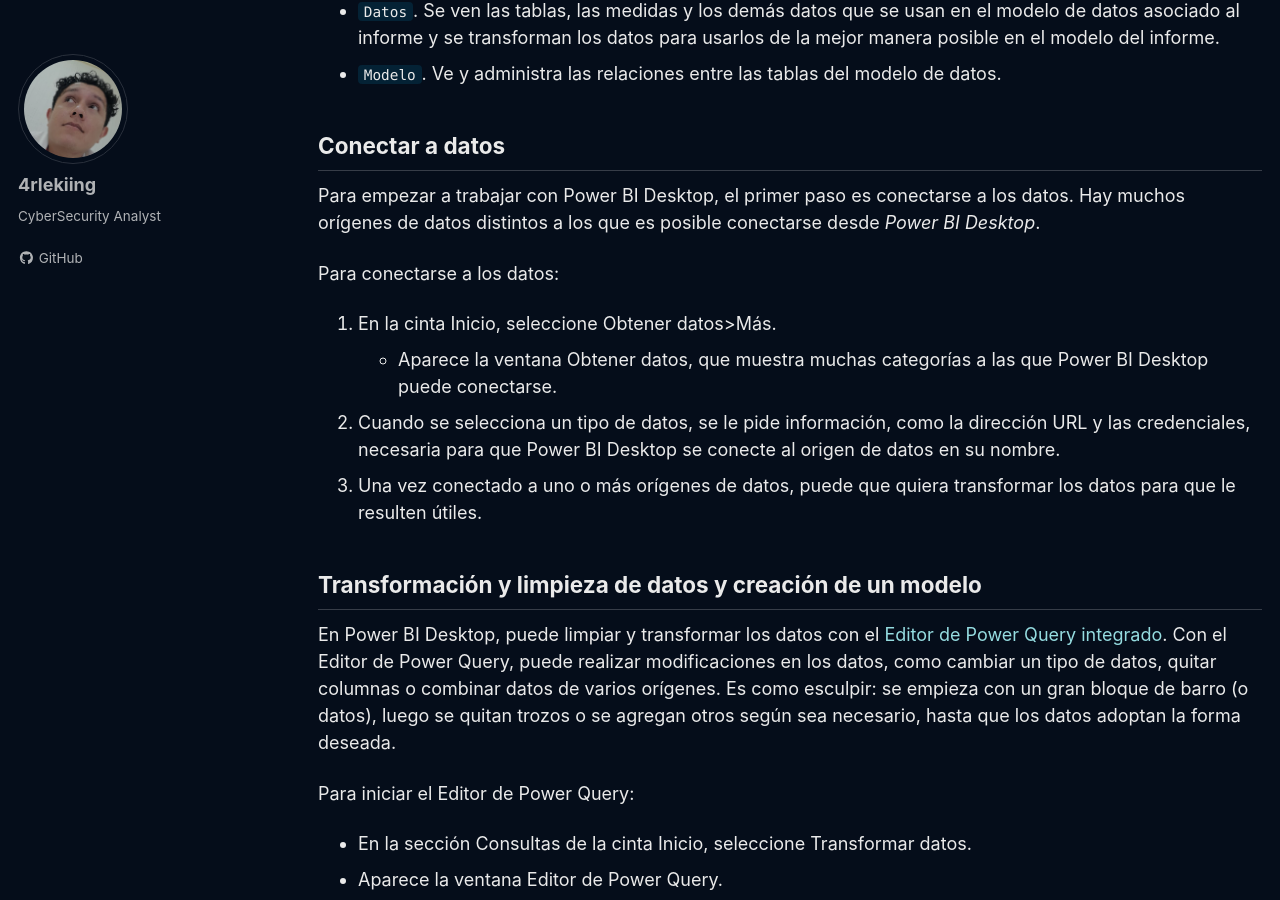
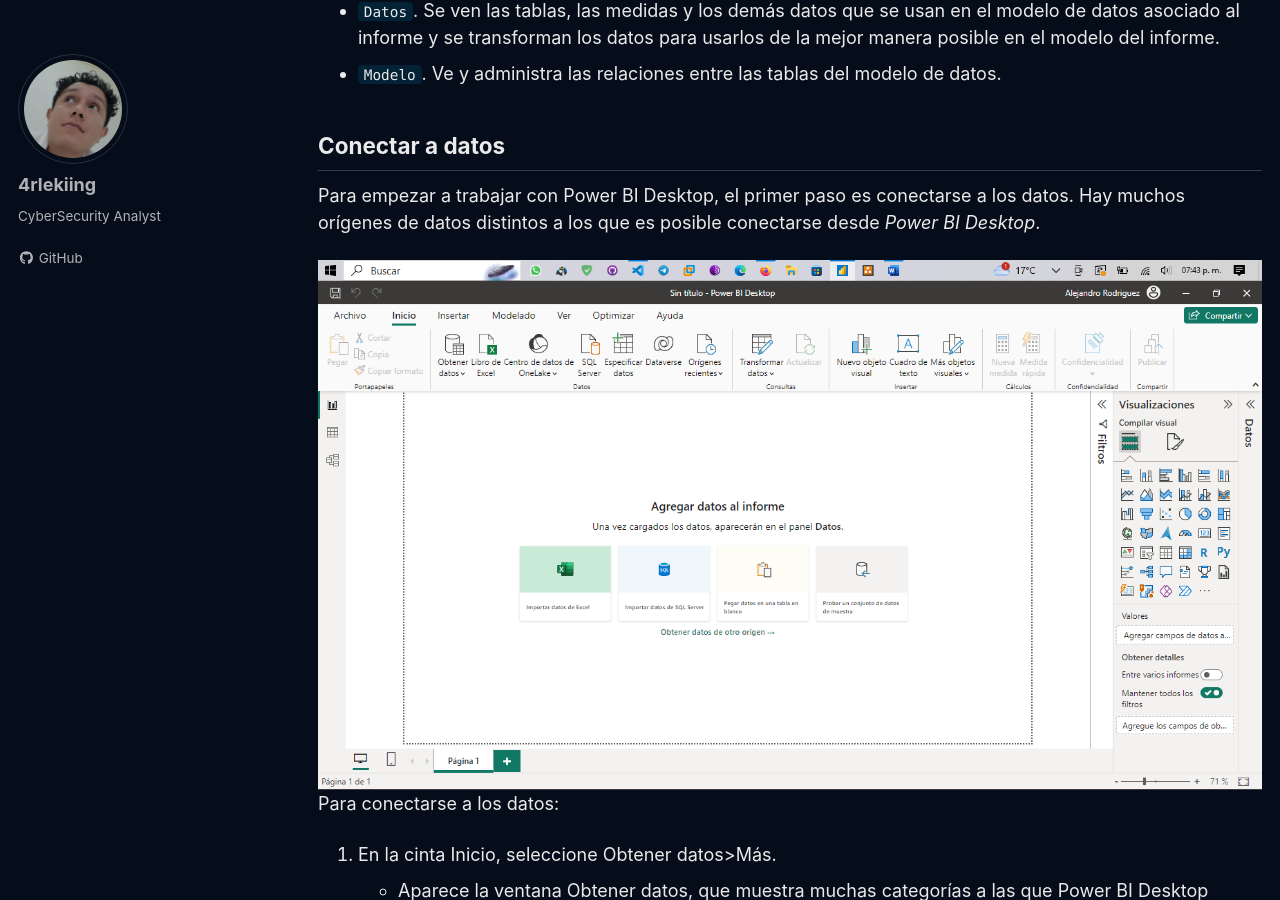
Before and after one commit to 4rleking/powerbi.github.io, a Jekyll site: the page built from _posts/2023-08-02-Power_BI_Desktop.md, in a window 1280 px wide and 900 px high, scrolled down 1699 px. Built offline with Jekyll 4.4.1, drawn with Linux system fonts in a browser that asks for light colours; cached includes are drawn as plain includes; a script that is not in the unit is left out.

Commit message:
Update 2023-08-02-Power_BI_Desktop.md

```diff
--- a/_posts/2023-08-02-Power_BI_Desktop.md
+++ b/_posts/2023-08-02-Power_BI_Desktop.md
@@ -45,6 +45,10 @@
 ## Conectar a datos
 
 Para empezar a trabajar con Power BI Desktop, el primer paso es conectarse a los datos. Hay muchos orígenes de datos distintos a los que es posible conectarse desde *Power BI Desktop*.
+
+<center>
+    <img src='./../assets/images/Desktop/Datos.png'>
+</center>
 
 Para conectarse a los datos:
 
```
